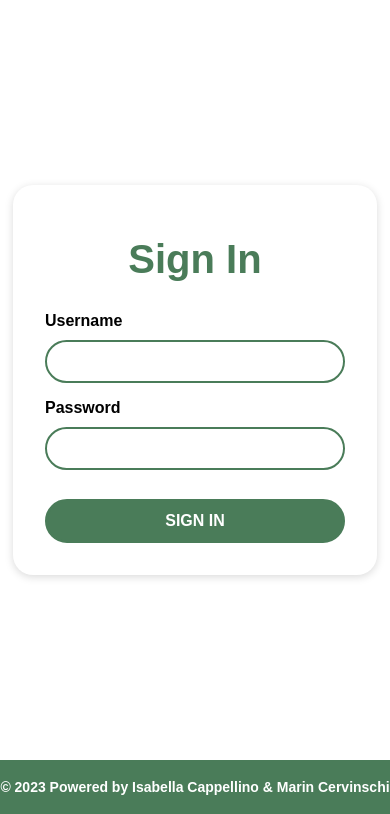
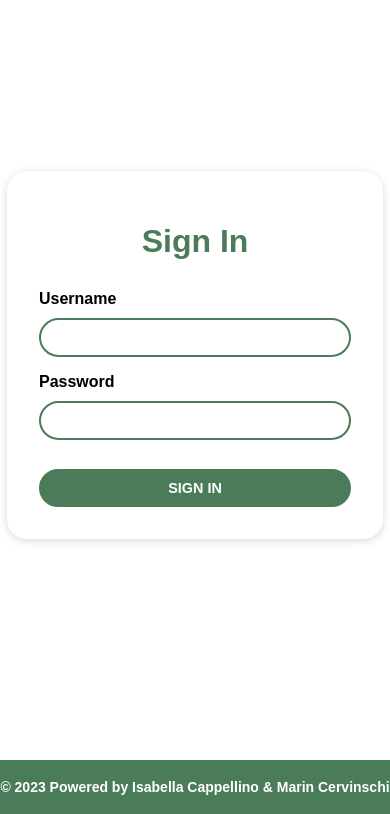
Before and after one commit to MarinCervinschi/QR-flask, a Flask app: template app/templates/admin.html in a window 390 px wide. Shown: the part 84-898 px from the top of the page. Run offline with Flask 3, Linux system fonts and the light colour scheme; the template is opened without the code that fills it, so the values that code supplies are empty.

Commit message:
feat: made the layout responsive

```diff
--- a/app/static/style.css
+++ b/app/static/style.css
@@ -45,8 +45,14 @@ footer {
     font-size: 14px;
 }
 
+main {
+    display: flex;
+    flex-direction: column;
+    height: 100vh;
+}
+
 .container {
-    height: 80vh;
+    height: 100%;
     width: 100%;
     display: flex;
     flex-direction: column;
@@ -145,7 +151,7 @@ footer {
 }
 
 .dashboard-container {
-    height: 87vh;
+    height: auto;
     width: 100%;
     display: flex;
     flex-direction: row;
@@ -153,6 +159,7 @@ footer {
     align-items: center;
     text-align: center;
     gap: 50px;
+    margin-top: 20px;
 }
 
 .links-grid-wrapper {
@@ -185,7 +192,7 @@ footer {
     gap: 1rem;
     padding: 1rem;
     max-height: 60vh;
-    overflow: scroll;
+    overflow: auto;
     background-color: #eaf4ed;
     border-radius: 0 0 15px 15px;
     align-items: center;
@@ -229,3 +236,96 @@ footer {
     transform: scale(1.1);
     box-shadow: 0px 4px 8px rgba(0, 0, 0, 0.2);
 }
+
+/* Adattamenti per dispositivi medi */
+@media (max-width: 1024px) {
+    .dashboard-container {
+        flex-direction: column;
+        align-items: center;
+        justify-content: center;
+    }
+
+    .links-grid-wrapper {
+        max-width: 90%;
+    }
+
+    .form-container {
+        max-width: 40%;
+    }
+}
+
+/* Adattamenti per dispositivi piccoli (tablet e smartphone) */
+@media (max-width: 768px) {
+    .links-grid-wrapper {
+        max-width: 80%;
+    }
+
+    .links-header {
+        grid-template-columns: 10% 30% 60%;
+        padding: 0.5rem 1rem 0.5rem;
+        gap: 0.5rem;
+        font-size: 0.9rem;
+    }
+
+    .links-grid {
+        grid-template-columns: 10% 25% 60%;
+        padding: 1rem;
+        gap: 0.5rem;
+        font-size: 0.9rem;
+    }
+
+    .links-header div,
+    .grid-element {
+        padding: 0.8rem;
+    }
+
+    .grid-button, .space {
+        display: none;
+    }
+
+    .form-container {
+        margin-bottom: 50px;
+    }
+}
+
+/* Adattamenti per dispositivi molto piccoli */
+@media (max-width: 480px) {
+    .links-header, .links-grid {
+        grid-template-columns: 10% 85%;
+        gap: 0.3rem;
+        font-size: 0.8rem;
+    }
+
+    .grid-button {
+        width: 25px;
+        height: 25px;
+        font-size: 0.7rem;
+    }
+
+    .links-header div,
+    .grid-element {
+        padding: 0.5rem;
+    }
+
+    .form-container {
+        max-width: 80%;
+    }
+
+    .form-container h2 {
+        font-size: 2rem;
+    }
+
+    .form-container button {
+        font-size: 0.9rem;
+        padding: 8px;
+    }
+
+    .form-section input {
+        padding: 10px;
+        font-size: 0.85rem;
+    }
+
+    #hidden {
+        display: none;
+    }
+}
```
Also changed, not shown: app/templates/dashboard.html (+5 -5 lines).
